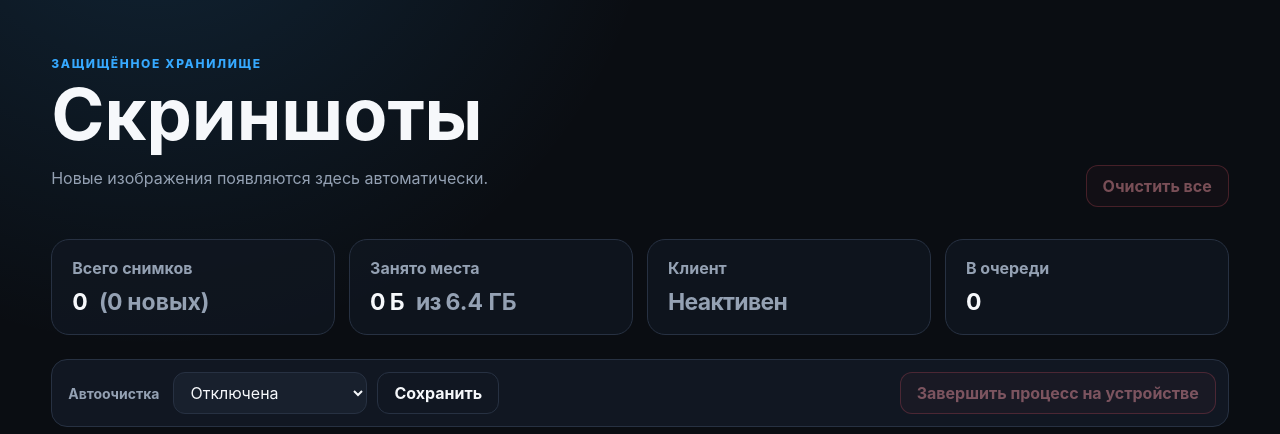
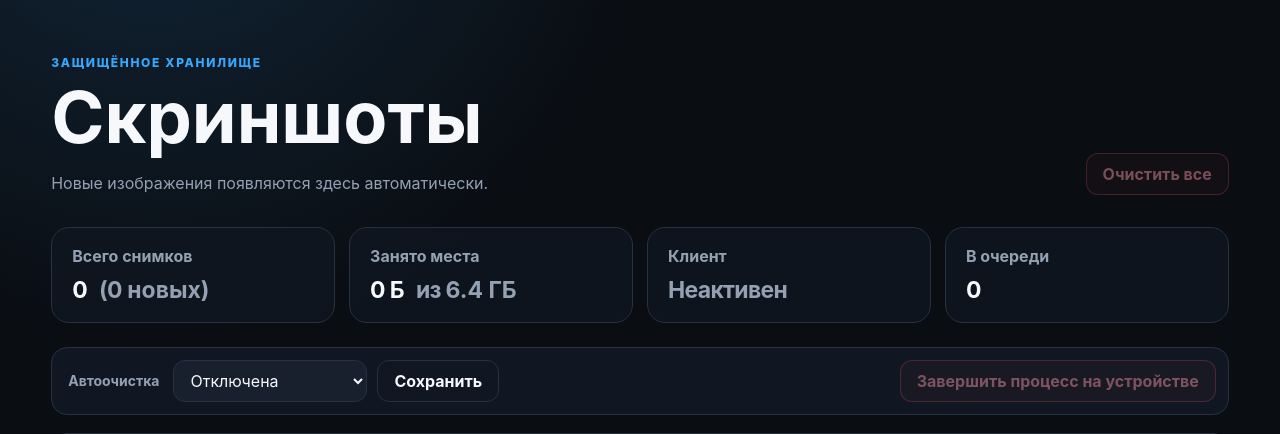
Before and after one commit to 9damage/Telegram-Screenshot-Hotkey, a Flask app: page / in a window 1280 px wide. Shown: the part 68-502 px from the top of the page. Run offline with Flask 3, Linux system fonts and the light colour scheme; the visitor is signed in with stand-in values (Sample User, id 1); data that the repository does not hold is empty.

Commit message:
Refine gallery hero spacing

```diff
--- a/server/static/app.css
+++ b/server/static/app.css
@@ -95,9 +95,11 @@ button:focus-visible, a:focus-visible, input:focus-visible {
 
 .page-shell { width: min(1500px, 92vw); margin: 0 auto; padding: 56px 0 40px; }
 .hero-row { display: flex; align-items: end; justify-content: space-between; gap: 24px; margin-bottom: 32px; }
-.eyebrow { margin: 0 0 8px; color: var(--accent); font-size: 12px; font-weight: 800; letter-spacing: .14em; text-transform: uppercase; }
+.hero-copy { display: flex; align-items: flex-start; flex-direction: column; }
+.eyebrow { margin: 0 0 12px; color: var(--accent); font-size: 12px; font-weight: 800; line-height: 1.2; letter-spacing: .14em; text-transform: uppercase; }
 h1 { margin: 0; font-size: clamp(38px, 6vw, 72px); letter-spacing: -.055em; line-height: .98; }
 .muted { color: var(--muted); line-height: 1.6; }
+.hero-copy .muted { max-width: 650px; margin: 18px 0 0; line-height: 1.5; }
 
 .button {
     display: inline-flex;
@@ -330,6 +332,7 @@ dialog::backdrop { background: rgba(0,0,0,.82); backdrop-filter: blur(8px); }
 @media (max-width: 760px) {
     .page-shell { width: min(94vw, 650px); padding-top: 36px; }
     .hero-row { align-items: flex-start; flex-direction: column; }
+    .hero-copy .muted { margin-top: 16px; }
     .stats-grid { grid-template-columns: repeat(2, minmax(0, 1fr)); }
     .gallery-grid { grid-template-columns: repeat(2, minmax(0, 1fr)); }
     .live-indicator { display: none; }
--- a/server/templates/gallery.html
+++ b/server/templates/gallery.html
@@ -33,7 +33,7 @@
 
     <main class="page-shell">
         <section class="hero-row">
-            <div>
+            <div class="hero-copy">
                 <p class="eyebrow">Защищённое хранилище</p>
                 <h1>Скриншоты</h1>
                 <p class="muted">Новые изображения появляются здесь автоматически.</p>
```
